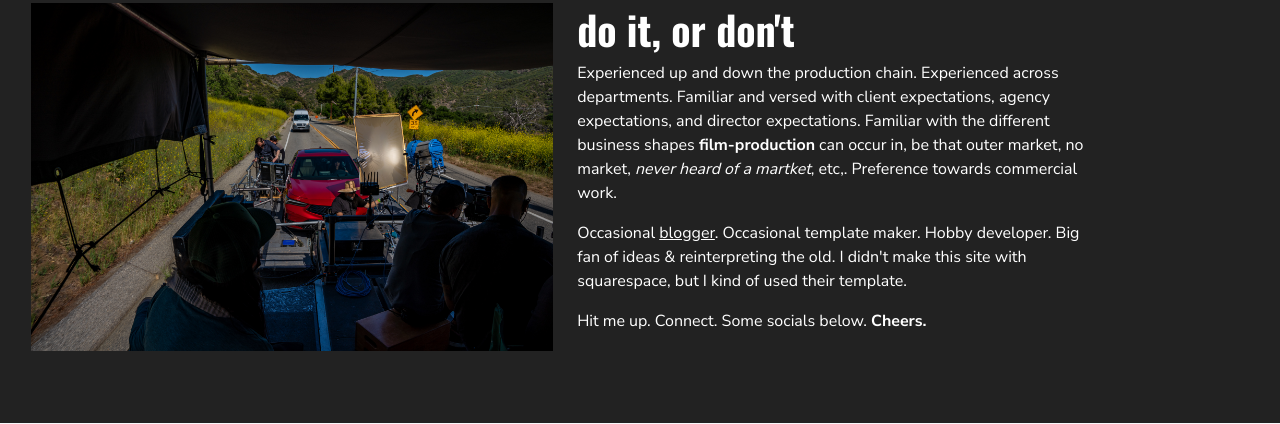
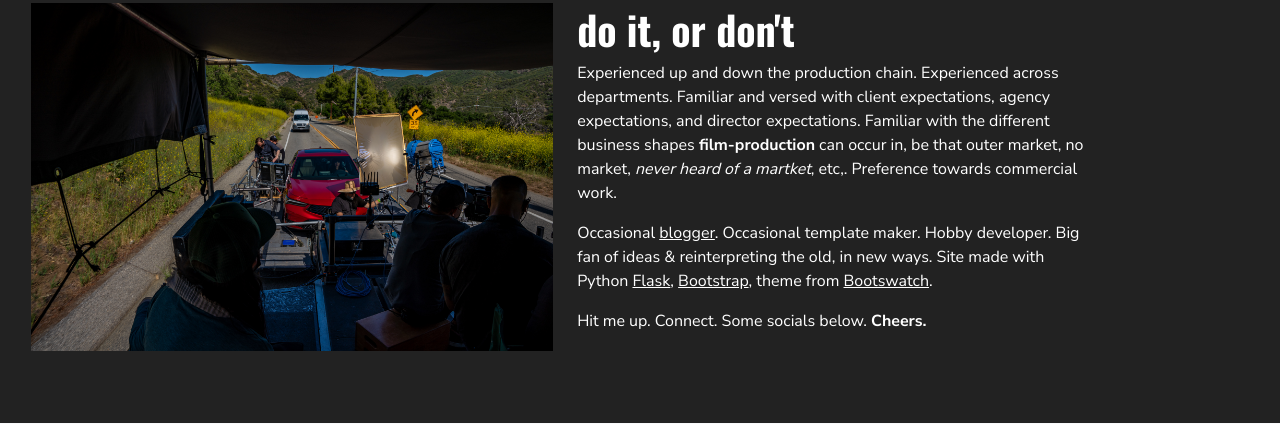
Before and after one commit to backgroundclouds/JPTV, a Flask app: page /about in a window 1280 px wide. Shown: the part 165-589 px from the top of the page. Run offline with Flask 3, Linux system fonts and the light colour scheme; some libraries are stand-ins or nearby versions.

Commit message:
copy tweak

```diff
--- a/app/templates/about.html
+++ b/app/templates/about.html
@@ -31,8 +31,10 @@
           Preference towards commercial work.
         </p>
         <p>Occasional <a target="_blank" href="https://framebybrand.substack.com/?showWelcome=true">blogger</a>.
-          Occasional template maker. Hobby developer. Big fan of ideas & reinterpreting the old. I
-          didn't make this site with squarespace, but I kind of used their template.</p>
+          Occasional template maker. Hobby developer. Big fan of ideas & reinterpreting the old, in new ways. Site made
+          with Python <a href="https://flask.palletsprojects.com/en/stable/">Flask</a>, <a
+            href="https://getbootstrap.com/docs/5.3/getting-started/introduction/">Bootstrap</a>, theme from <a
+            href="https://bootswatch.com/">Bootswatch</a>.</p>
         <p>Hit me up. Connect. Some socials below. <strong>Cheers.</strong> </p>
       </div>
     </div>
--- a/app/templates/index.html
+++ b/app/templates/index.html
@@ -26,9 +26,10 @@
       <p>Hi! I'm a freelance Line Producer & PM. I work across the board in different scales and scopes, and I'm
         available anywhere in the U.S.</p>
       <p><a href="mailto:josh@jpax.tv?subject=Hi!" target="_blank">josh@jpax.tv</a></p>
-      <p class="text-danger">Please Note: I am not accepting gig work at this time, but I’m open to
+      <p class="text-danger">Please Note: I am not accepting gig work at this time, but I'm open to
         conversations &
         inquiries.</p>
+      <p>Full cv available apon request. Abridged gallery highlights below.
     </div>
   </div>
 </section>
```
